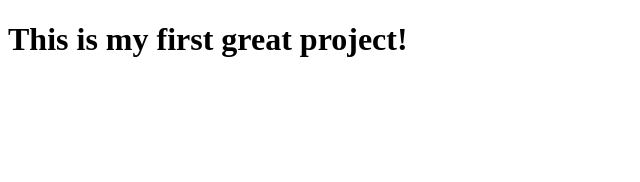
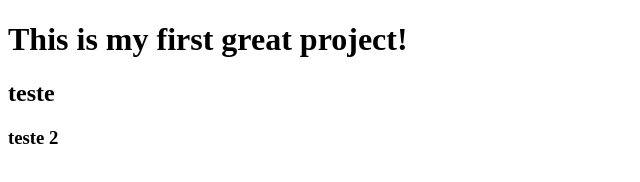
Before and after one commit to VenomCas/Grande-Projeto, a plain HTML site: page New Project/index.html in a window 1280 px wide. Shown: the whole page, without its empty margins (0-640 px from the left). Drawn offline with Linux system fonts and the light colour scheme.

Commit message:
commit de teste

```diff
--- a/New Project/index.html
+++ b/New Project/index.html
@@ -8,8 +8,8 @@
 </head>
 <body>
     <h1>This is my first great project!</h1>
-
-
+    <h2>teste</h2>
+    <h3>teste 2</h3>
 
     <script src="app.js"></script>
 </body>
```
